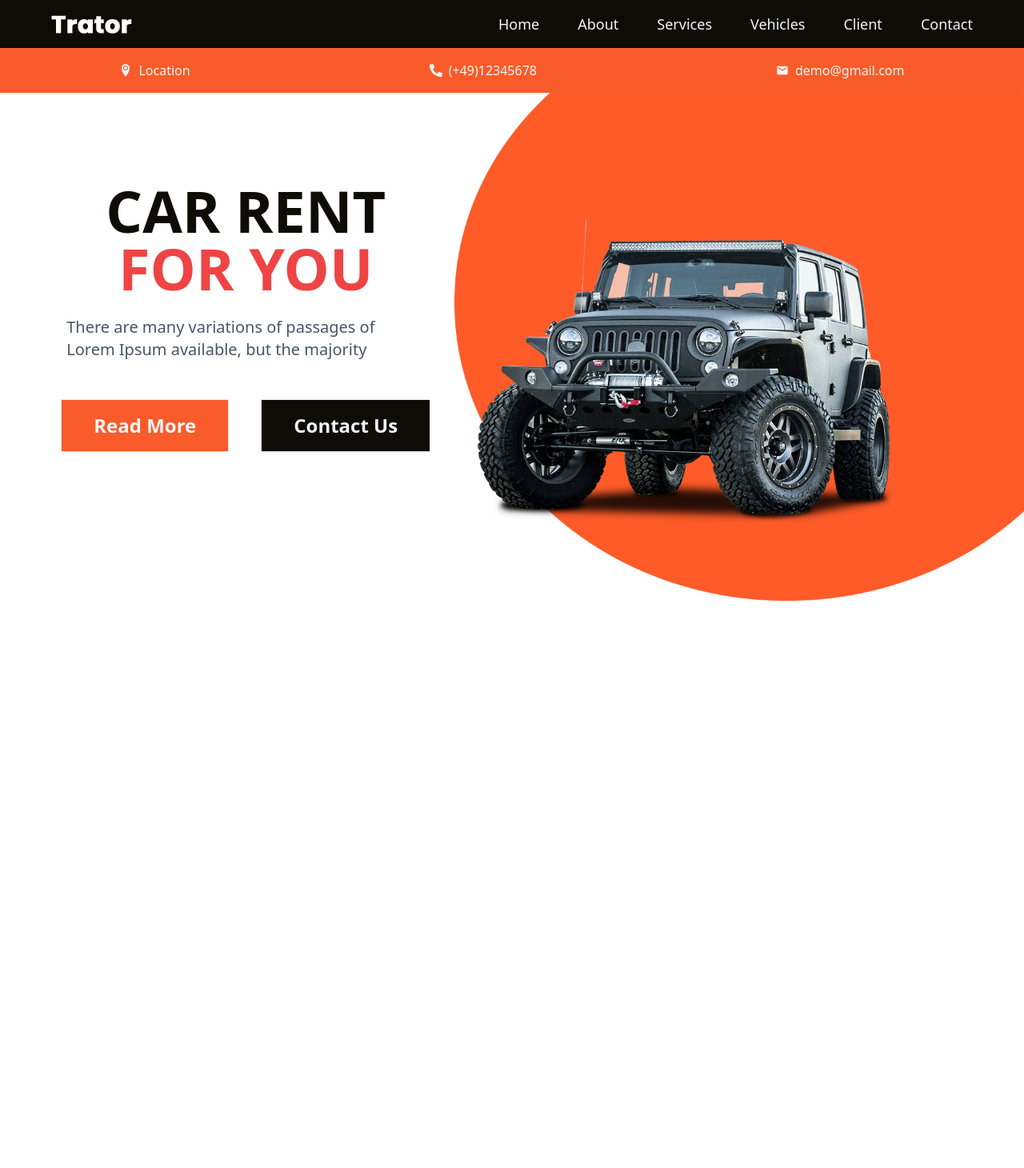
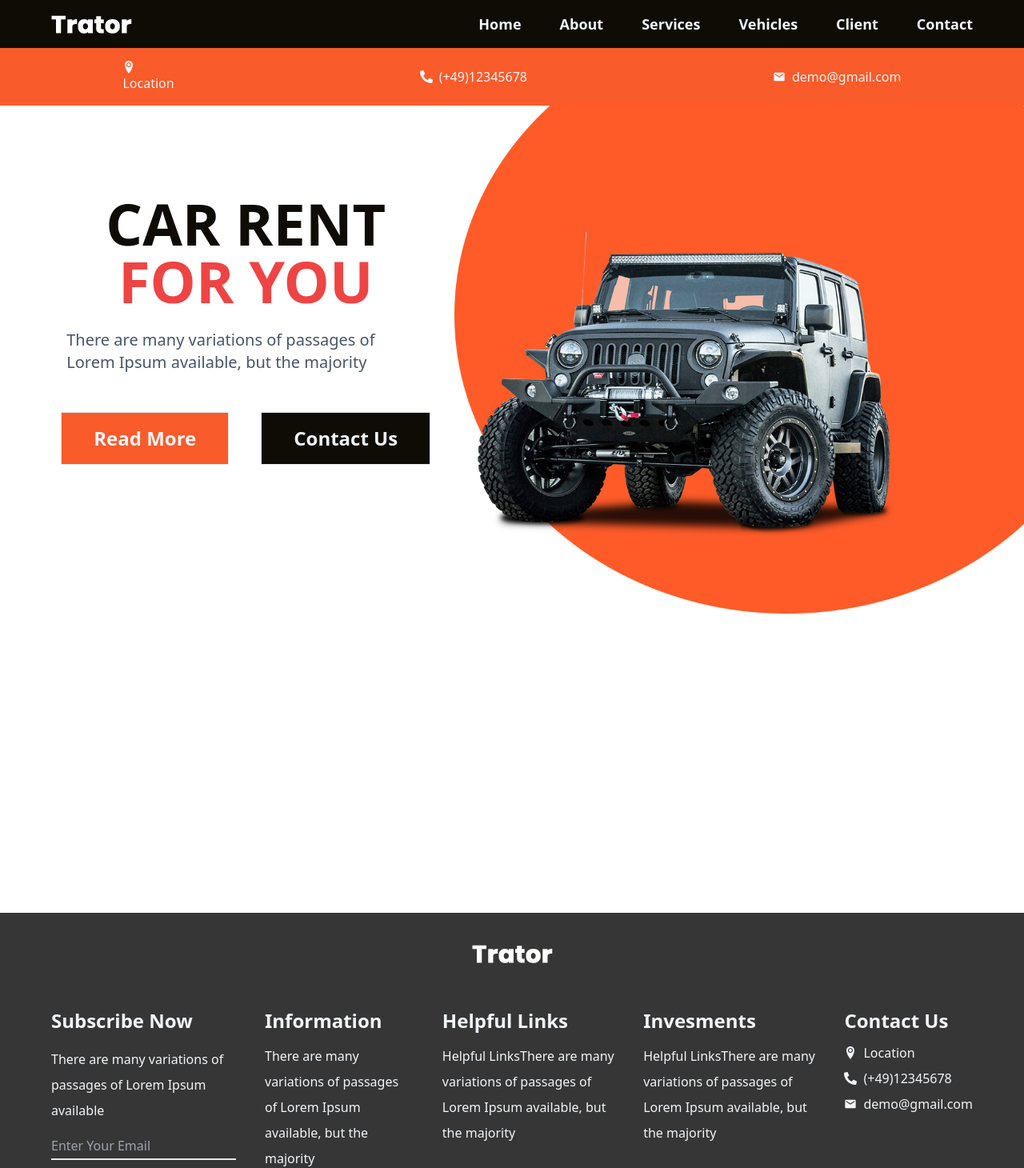
Before and after one commit to rizvan555/RENT-A-CAR, a Next.js app: page /Home in a window 1280 px wide. Shown: the top 1460 px of the page at 80% size. Before the commit the page ends 1125 px from the top, so only its background shows below. Built offline with nearby package versions, Linux system fonts and the light colour scheme.

Commit message:
CREATED location page and Link

```diff
--- /dev/null
+++ b/layouts/layout.tsx
@@ -0,0 +1,15 @@
+import React from "react";
+import Header from "../pages/components/layout/Header";
+import Footer from "../pages/components/layout/footer";
+
+function Layout({ children }: any) {
+  return (
+    <React.Fragment>
+      <Header />
+      {children}
+      <Footer />
+    </React.Fragment>
+  );
+}
+
+export default Layout;
--- a/package.json
+++ b/package.json
@@ -19,6 +19,7 @@
     "postcss": "8.4.24",
     "react": "18.2.0",
     "react-dom": "18.2.0",
+    "react-google-maps": "^9.4.5",
     "react-icons": "^4.9.0",
     "react-simple-typewriter": "^5.0.1",
     "react-slick": "^0.29.0",
--- a/pages/Home.tsx
+++ b/pages/Home.tsx
@@ -1,5 +1,5 @@
 import React from "react";
-import Header from "./components/resource/Header";
+import Header from "./components/layout/Header";
 import bannerBg from "../resource/images/bannerBg.png";
 import Image from "next/image";
 import Carousel from "./components/resource/Carousel";
@@ -9,7 +9,6 @@ import "slick-carousel/slick/slick-theme.css";
 function Home() {
   return (
     <div className="relative">
-      <Header />
       <main className="">
         <div className="">
           <Image src={bannerBg} alt="bannerBg" className="" />
--- a/pages/_app.tsx
+++ b/pages/_app.tsx
@@ -2,7 +2,12 @@ import "slick-carousel/slick/slick.css";
 import "slick-carousel/slick/slick-theme.css";
 import "@/styles/globals.css";
 import type { AppProps } from "next/app";
+import Layout from "../layouts/layout";
 
 export default function App({ Component, pageProps }: AppProps) {
-  return <Component {...pageProps} />;
+  return (
+    <Layout>
+      <Component {...pageProps} />
+    </Layout>
+  );
 }
--- a/pages/about.tsx
+++ b/pages/about.tsx
@@ -5,7 +5,7 @@ import Image from "next/image";
 
 function About() {
   return (
-    <div className="flex gap-12 w-full h-[100vh] px-20 -my-40">
+    <div className="flex gap-12 w-full h-[100vh] px-20 my-10">
       <div className="w-full h-full">
         <Image src={aboutImg} alt="aboutImg" />
       </div>
@@ -14,7 +14,7 @@ function About() {
           ABOUT <span className="text-primary">US</span>
         </h2>
         <p className="text-xl">
-          going to use a passage of Lorem Ipsum, you need to be sure there is
+          Going to use a passage of Lorem Ipsum, you need to be sure there is
           not anything embarrassing hidden in the middle of text. All the Lorem
           Ipsum generators on the Internet tend to repeat predefined going to
           use a passage of Lorem Ipsum, you need to be sure there is not
--- a/pages/components/resource/Header.tsx
+++ b/pages/components/layout/Header.tsx
@@ -1,6 +1,6 @@
 import React from "react";
 import Link from "next/link";
-import Navbar from "./Navbar";
+import Navbar from "../resource/Navbar";
 import logo from "../../../resource/images/logo.png";
 import Image from "next/image";
 import { FaPhoneAlt } from "react-icons/fa";
@@ -18,8 +18,10 @@ function Header() {
       </div>
       <ul className="flex justify-around text-slate-100 py-4 bg-primary ">
         <li className="flex items-center gap-2 cursor-pointer hover:scale-105 transition-all">
-          <ImLocation2 />
-          Location
+          <Link href="/location">
+            <ImLocation2 />
+            Location
+          </Link>
         </li>
         <li className="flex items-center gap-2 cursor-pointer hover:scale-105 transition-all">
           <FaPhoneAlt />
--- a/pages/footer.tsx
+++ b/pages/components/layout/footer.tsx
@@ -1,7 +1,10 @@
 import Image from "next/image";
 import React from "react";
-import logo from "../resource/images/logo.png";
-import Button from "./components/resource/Button";
+import logo from "../../../resource/images/logo.png";
+import Button from "../resource/Button";
+import { ImLocation2 } from "react-icons/im";
+import { FaPhoneAlt } from "react-icons/fa";
+import { MdEmail } from "react-icons/md";
 
 function Footer() {
   return (
@@ -9,8 +12,8 @@ function Footer() {
       <div className="text-center mb-10">
         <Image src={logo} alt="logo" />
       </div>
-      <div className="flex gap-8 px-6">
-        <div className="flex flex-col gap-3">
+      <div className="flex gap-9 px-6">
+        <div className="flex flex-col gap-3 leading-8">
           <h3 className="text-2xl font-bold mb-1">Subscribe Now</h3>
           <p>There are many variations of passages of Lorem Ipsum available</p>
           <input
@@ -22,21 +25,21 @@ function Footer() {
             SUBSCRIBE
           </Button>
         </div>
-        <div className="flex flex-col gap-3 mb-6">
+        <div className="flex flex-col gap-3 mb-6 leading-8">
           <h3 className="text-2xl font-bold">Information</h3>
           <p>
             There are many variations of passages of Lorem Ipsum available, but
             the majority
           </p>
         </div>
-        <div className="flex flex-col gap-3 mb-6">
+        <div className="flex flex-col gap-3 mb-6 leading-8">
           <h3 className="text-2xl font-bold">Helpful Links</h3>
           <p>
             Helpful LinksThere are many variations of passages of Lorem Ipsum
             available, but the majority
           </p>
         </div>
-        <div className="flex flex-col gap-3 mb-6">
+        <div className="flex flex-col gap-3 mb-6 leading-8">
           <h3 className="text-2xl font-bold">Invesments</h3>
           <p>
             Helpful LinksThere are many variations of passages of Lorem Ipsum
@@ -45,10 +48,20 @@ function Footer() {
         </div>
         <div className="flex flex-col gap-3 mb-6">
           <h3 className="text-2xl font-bold">Contact Us</h3>
-          <p>
-            Helpful LinksThere are many variations of passages of Lorem Ipsum
-            available, but the majority
-          </p>
+          <ul className="flex flex-col justify-around text-slate-100 gap-2 mb-6 ">
+            <li className="flex items-center gap-2 cursor-pointer hover:scale-105 transition-all">
+              <ImLocation2 />
+              Location
+            </li>
+            <li className="flex items-center gap-2 cursor-pointer hover:scale-105 transition-all">
+              <FaPhoneAlt />
+              (+49)12345678
+            </li>
+            <li className="flex items-center gap-2 cursor-pointer hover:scale-105 transition-all">
+              <MdEmail />
+              demo@gmail.com
+            </li>
+          </ul>
         </div>
       </div>
     </div>
--- a/pages/components/resource/Navbar.tsx
+++ b/pages/components/resource/Navbar.tsx
@@ -3,25 +3,25 @@ import Link from "next/link";
 
 function Navbar() {
   const [navMenu, setNavMenu] = useState([
-    "Home",
-    "About",
-    "Services",
-    "Vehicles",
-    "Client",
-    "Contact",
+    { id: 1, name: "Home", path: "/" },
+    { id: 2, name: "About", path: "/about" },
+    { id: 3, name: "Services", path: "/searchContainer" },
+    { id: 4, name: "Vehicles", path: "/catalog" },
+    { id: 5, name: "Client", path: "/customers" },
+    { id: 6, name: "Contact", path: "/contact" },
   ]);
   return (
     <nav className="">
       <ul className="flex gap-12">
-        {navMenu.map((nav, index) => {
+        {navMenu.map((nav) => {
           return (
-            <Link
-              href=""
-              key={index}
-              className="text-lg text-slate-100 focus:scale-90 focus:text-slate-300 transition-all"
-            >
-              {nav}
-            </Link>
+            <li key={nav.id}>
+              <Link href={nav.path} passHref legacyBehavior>
+                <a className="text-lg text-slate-100 font-bold focus:scale-90 focus:text-slate-400 focus:font-normal transition-all">
+                  {nav.name}
+                </a>
+              </Link>
+            </li>
           );
         })}
       </ul>
--- a/pages/contact.tsx
+++ b/pages/contact.tsx
@@ -4,7 +4,7 @@ import Button from "./components/resource/Button";
 function Contact() {
   return (
     <div className="">
-      <h1 className="text-center text-5xl font-bold my-20">GET IN TOUCH</h1>
+      <h1 className="text-center text-5xl font-bold my-10">GET IN TOUCH</h1>
       <div className="bg-primary pt-48 pb-10 rounded-tr-[720px] rounded-tl-[720px]">
         <form
           action=""
--- a/pages/index.tsx
+++ b/pages/index.tsx
@@ -7,7 +7,7 @@ import Home from "./home";
 import About from "./about";
 import SearchContainer from "./searchContainer";
 import Contact from "./contact";
-import Footer from "./footer";
+import Footer from "./components/layout/footer";
 
 const inter = Inter({ subsets: ["latin"] });
 
@@ -21,7 +21,6 @@ export default function HomePage() {
       <InfoBar />
       <Customers />
       <Contact />
-      <Footer />
     </div>
   );
 }
--- /dev/null
+++ b/pages/location.tsx
@@ -0,0 +1,16 @@
+import React from "react";
+
+function Location() {
+  return (
+    <div className="p-20 ">
+      <iframe
+        src="https://goo.gl/maps/dgjKtNgid1Jrxs3Z7"
+        referrerPolicy="no-referrer-when-downgrade"
+        loading="lazy"
+        className="md:w-[70vw] w-[370px] md:h-[450px] h-[200px]"
+      ></iframe>
+    </div>
+  );
+}
+
+export default Location;
```
Also changed, not shown: 1 other file (tests, documents, lock files or other folders).
